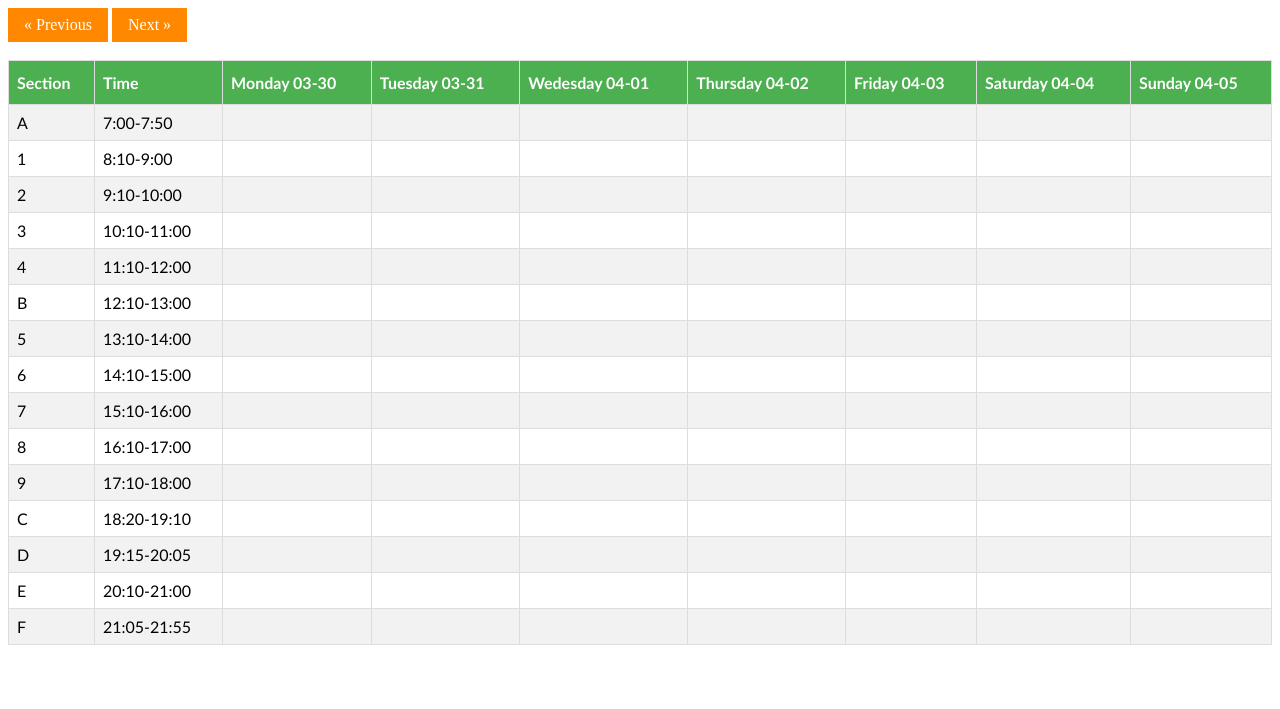
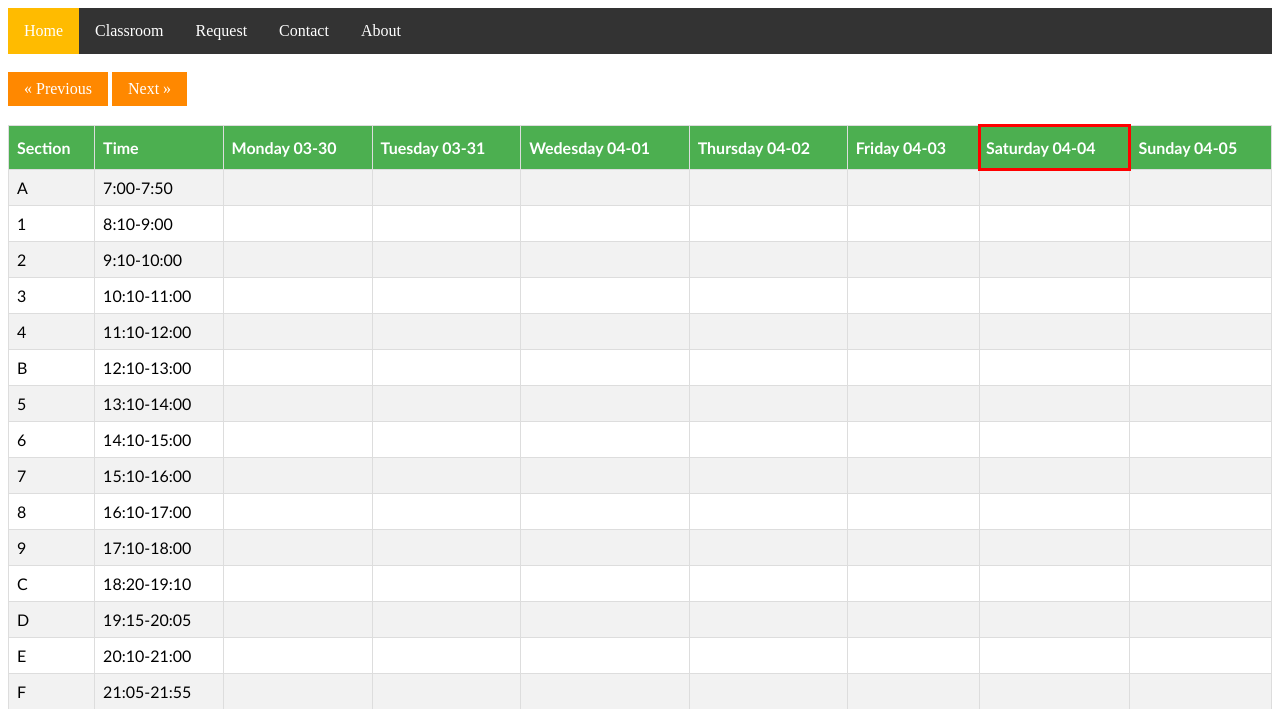
Before and after one commit to goish135/Classroom-borrowing-system, a PHP site: page /status.php?class=1 in a window 1280 px wide. Shown: the top 709 px of the page. Run offline with PHP 8.4, Linux system fonts and the light colour scheme; data that the repository does not hold is empty.

Commit message:
加上navibar&當日標記

```diff
--- a/status.php
+++ b/status.php
@@ -48,8 +48,115 @@ a:hover {
   background-color: #4CAF50;
   color: white;
 }
+ul {
+  list-style-type: none;
+  margin: 0;
+  padding: 0;
+  overflow: hidden;
+  background-color: #333;
+}
+
+li {
+  float: left;
+}
+
+li a {
+  display: block;
+  color: white;
+  text-align: center;
+  padding: 14px 16px;
+  text-decoration: none;
+}
+
+li a:hover:not(.active) {
+  background-color: red;
+}
+
+.active {
+  background-color: #FFBB00;
+}
+.dropdown {
+  float: left;
+  overflow: hidden;
+}
+
+.dropdown .dropbtn {
+  font-size: 16px;
+  border: none;
+  outline: none;
+  color: white;
+  padding: 14px 16px;
+  background-color: inherit;
+  font-family: inherit;
+  margin: 0;
+}
+
+.navbar a:hover, .dropdown:hover .dropbtn {
+  background-color: red;
+}
+
+.dropdown-content {
+  display: none;
+  position: absolute;
+  background-color: #f9f9f9;
+  min-width: 160px;
+  box-shadow: 0px 8px 16px 0px rgba(0,0,0,0.2);
+  z-index: 1;
+  font-family: "Trebuchet MS", Arial, Helvetica, sans-serif;
+}
+
+.dropdown-content a {
+  float: none;
+  color: black;
+  padding: 6px;
+  text-decoration: none;
+  display: block;
+  text-align: left;
+}
+
+.dropdown-content a:hover {
+  background-color: #ddd;
+
+}
+
+.dropdown:hover .dropdown-content {
+  display: block;
+
+}
 </style>
+<ul>
+  <li><a class="active" href="#home">Home</a></li>
+   <div class="dropdown">
+    <button class="dropbtn">Classroom
+      <i class="fa fa-caret-down"></i>
+    </button>
+    <div class="dropdown-content">
+      <a href="status.php?class=<?php echo "EC1005" ?>">EC1005</a>
+      <a href="#">EC1006</a>
+      <a href="#">EC1014-2</a>
+      <a href="#">EC2013-1</a>
+      <a href="#">EC2013-2</a>
+      <a href="#">EC2015</a>
+      <a href="#">EC3015</a>
+      <a href="#">EC3016</a>
+      <a href="#">EC5000</a>
+      <a href="#">EC5007</a>
+      <a href="#">EC5012</a>
+      <a href="#">EC5025</a>
+      <a href="#">EC5026</a>
+      <a href="#">EC9014</a>
+      <a href="#">EC9032-1</a>
+      <a href="#">EC9032-2</a>
+      <a href="#">EC9013</a>
+    </div>
+  </div>
+  <li><a href="Request.php">Request</a></li>
+  <li><a href="Contact.html">Contact</a></li>
+  <li><a href="About.html">About</a></li>
+</ul>
+<br>
 <?php
+$sdd = date("m-d");
 if(isset($_REQUEST['date']))
 {
     //echo $_REQUEST['date'];
@@ -65,6 +172,7 @@ else
     date_default_timezone_set('Asia/Taipei');
     //當前日期
     $sdefaultDate = date("Y-m-d");
+
     // echo $sdefaultDate;
     // echo $sdefaultDate.'<br>';
 
@@ -220,10 +328,26 @@ for($i=0;$i<7;$i++)
     echo '<table id="customers">';
     echo '<th>'.$Arr[0].'</th>';
     echo '<th>'.$Arr[1].'</th>';
+    //$b = date('Y-m-d',(strtotime("$tmp")+(86400*$i)));
+    //echo $b;
+    //if($sdefaultDate==$b)
+    {
+                    // echo $b;
+                    //echo "today";
+                    //echo "<th style='border-color:red;border-style:solid;border-width:3px;padding:5px;'>".$Arr[$i]." ".$a."</th>";
+
+    }
+
+    //else
 
     for($i=2;$i<9;$i++)
     {
-        echo '<th>'.$Arr[$i].' '.$wk[$i-2].'</th>';
+        if($sdd==$wk[$i-2])
+        {
+            echo "<th style='border-color:red;border-style:solid;border-width:3px;padding:5px;'>".$Arr[$i].' '.$wk[$i-2]."</th>";
+        }
+        else
+            echo '<th>'.$Arr[$i].' '.$wk[$i-2].'</th>';
     }
     $s = ['A','1','2','3','4','B','5','6','7','8','9','C','D','E','F'];
     $t = ['7:00-7:50','8:10-9:00','9:10-10:00','10:10-11:00','11:10-12:00','12:10-13:00','13:10-14:00','14:10-15:00','15:10-16:00','16:10-17:00','17:10-18:00','18:20-19:10','19:15-20:05','20:10-21:00','21:05-21:55'];
```
